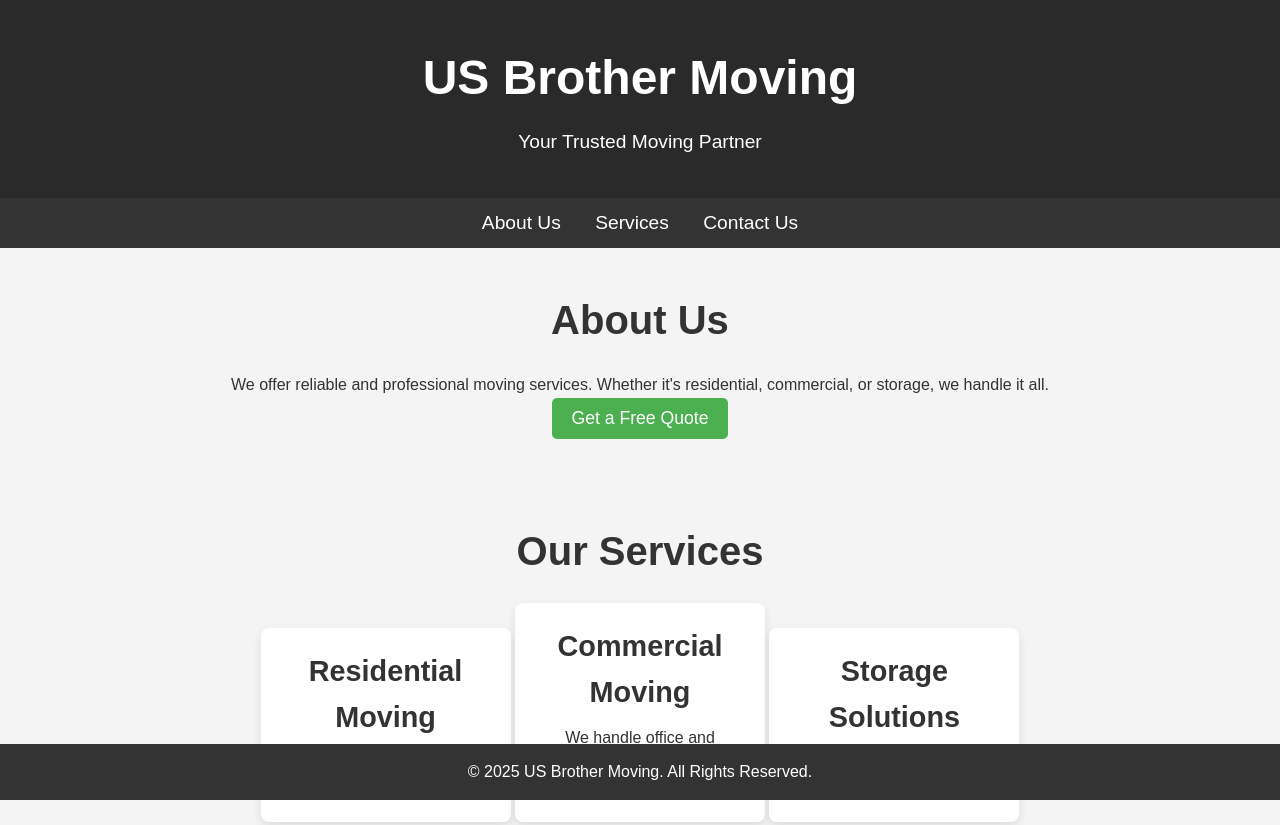
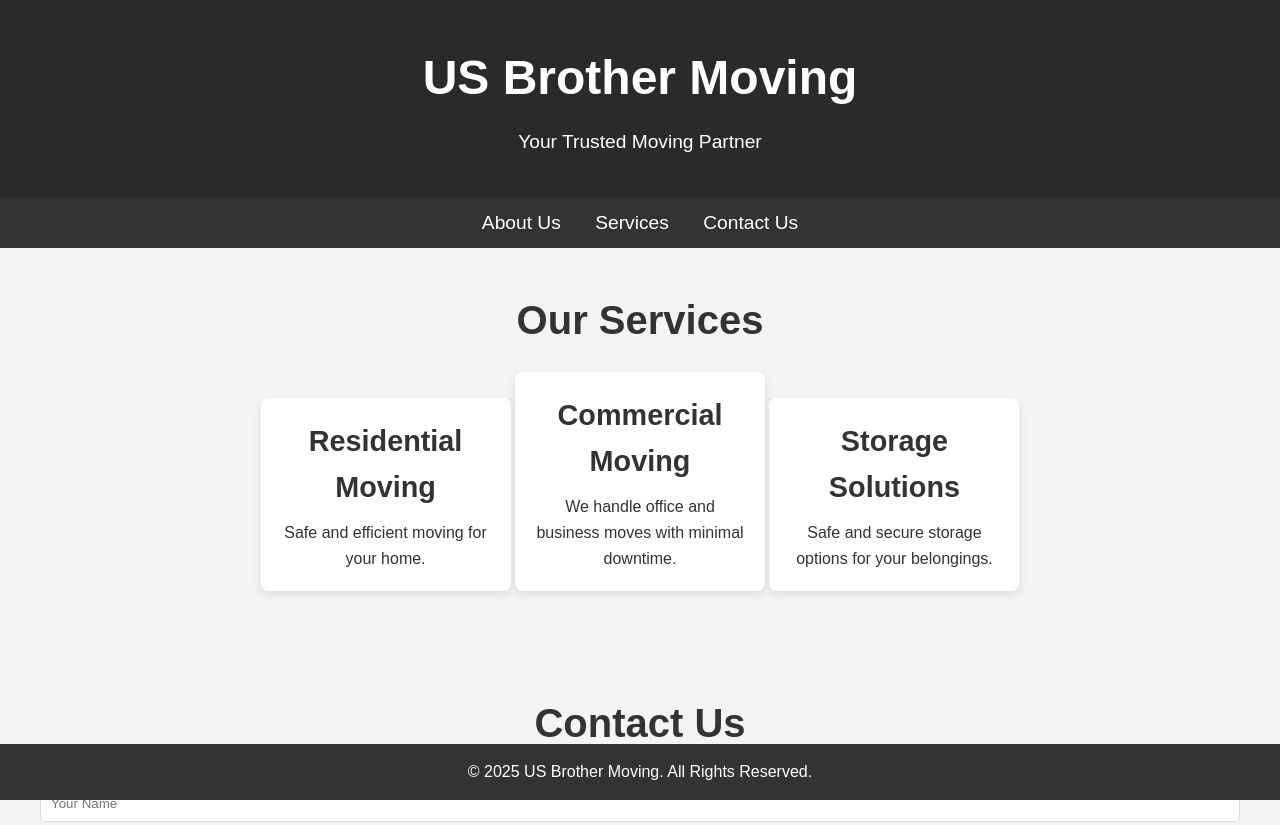
Before and after one commit to TTimLu/MovingWeb, a plain HTML site: page index.html in a window 1280 px wide. Shown: the top 825 px of the page. Drawn offline with Linux system fonts and the light colour scheme; a script that the page names is missing.

Commit message:
Update index.html

```diff
--- a/index.html
+++ b/index.html
@@ -20,13 +20,6 @@
     <a href="#services">Services</a>
     <a href="#contact">Contact Us</a>
   </nav>
-
-  <!-- Main Content Section -->
-  <section id="about">
-    <h2>About Us</h2>
-    <p>We offer reliable and professional moving services. Whether it's residential, commercial, or storage, we handle it all.</p>
-    <button id="quoteButton">Get a Free Quote</button>
-  </section>
 
   <!-- Services Section -->
   <section id="services">
```
